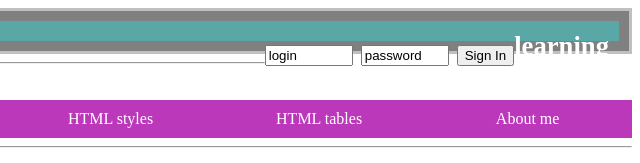
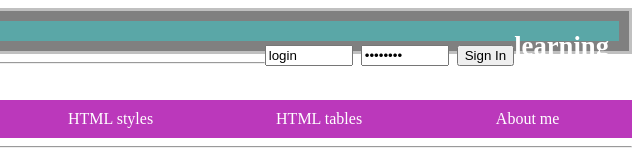
Before and after one commit to rutrag/u3bek.github.io, a plain HTML site: page forms.htm in a window 1280 px wide. Shown: the top 163 px of the page, 640-1280 px from the left. Drawn offline with Linux system fonts and the light colour scheme.

Commit message:
Add files via upload

```diff
--- a/forms.htm
+++ b/forms.htm
@@ -31,7 +31,7 @@
 			<h1><span id="logo">HTML</span><small style="float:inline-end">learning</small>
 				<form class="l_form" action="/action_page.php">
 					<input class="login" type="text" id="login" name="login" value="login">
-					<input class="login" type="text" id="pass" value="password">
+					<input class="login" type="password" id="pass" value="password">
 					<input class="login_b" type="submit" value="Sign In">
 				</form>
 			</h1>
```
Also changed, not shown: index.htm (+1 -1 lines).
